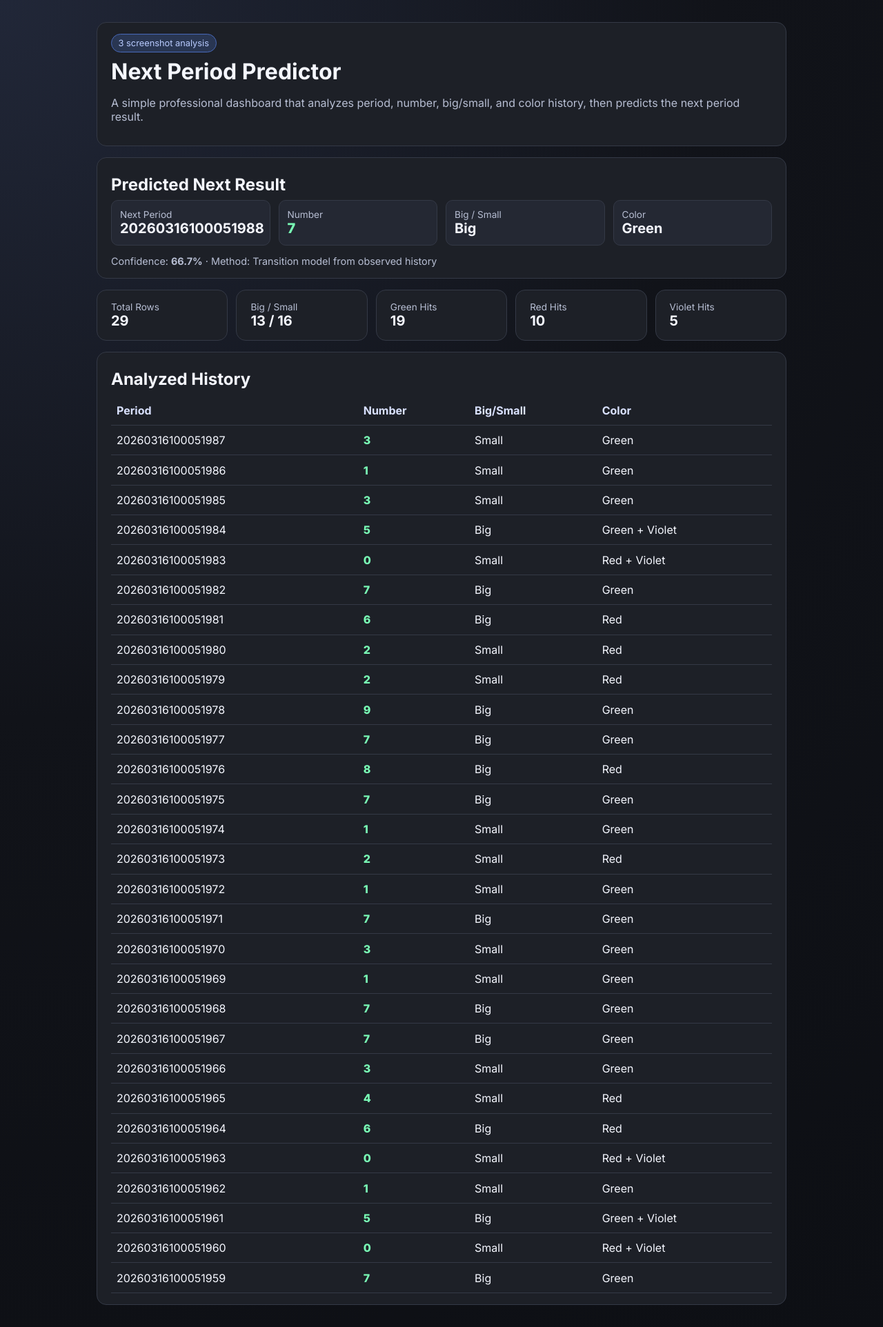
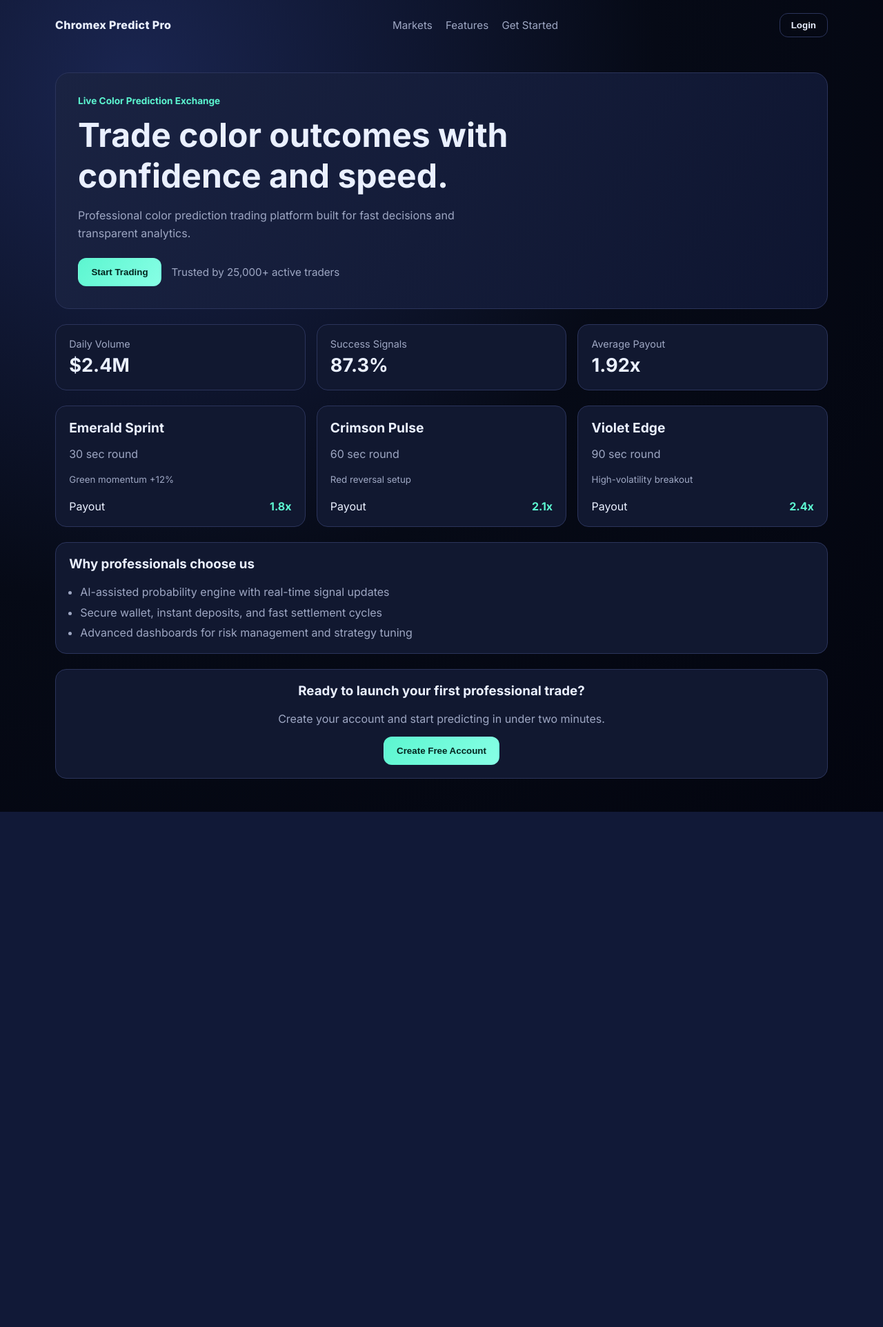
Before and after one commit to hs1855589-create/Web, a Flask app: page / in a window 1280 px wide. Shown: the whole page at 69% size. After the commit the page ends 1177 px from the top, so only its background shows below. Run offline with Flask 3, Linux system fonts and the light colour scheme.

Commit message:
Revert "Add period analyzer dashboard with next-period prediction"

```diff
--- a/app.py
+++ b/app.py
@@ -1,119 +1,42 @@
-from collections import Counter, defaultdict
 from flask import Flask, render_template
 
 app = Flask(__name__)
 
-# Historical rows transcribed from the three provided screenshots.
-# Latest period is first.
-HISTORY_ROWS = [
-    {"period": 20260316100051987, "number": 3},
-    {"period": 20260316100051986, "number": 1},
-    {"period": 20260316100051985, "number": 3},
-    {"period": 20260316100051984, "number": 5},
-    {"period": 20260316100051983, "number": 0},
-    {"period": 20260316100051982, "number": 7},
-    {"period": 20260316100051981, "number": 6},
-    {"period": 20260316100051980, "number": 2},
-    {"period": 20260316100051979, "number": 2},
-    {"period": 20260316100051978, "number": 9},
-    {"period": 20260316100051977, "number": 7},
-    {"period": 20260316100051976, "number": 8},
-    {"period": 20260316100051975, "number": 7},
-    {"period": 20260316100051974, "number": 1},
-    {"period": 20260316100051973, "number": 2},
-    {"period": 20260316100051972, "number": 1},
-    {"period": 20260316100051971, "number": 7},
-    {"period": 20260316100051970, "number": 3},
-    {"period": 20260316100051969, "number": 1},
-    {"period": 20260316100051968, "number": 7},
-    {"period": 20260316100051967, "number": 7},
-    {"period": 20260316100051966, "number": 3},
-    {"period": 20260316100051965, "number": 4},
-    {"period": 20260316100051964, "number": 6},
-    {"period": 20260316100051963, "number": 0},
-    {"period": 20260316100051962, "number": 1},
-    {"period": 20260316100051961, "number": 5},
-    {"period": 20260316100051960, "number": 0},
-    {"period": 20260316100051959, "number": 7},
-]
-
-
-def classify_big_small(number: int) -> str:
-    return "Big" if number >= 5 else "Small"
-
-
-def classify_colors(number: int) -> list[str]:
-    if number in {1, 3, 7, 9}:
-        return ["Green"]
-    if number in {2, 4, 6, 8}:
-        return ["Red"]
-    if number == 0:
-        return ["Red", "Violet"]
-    return ["Green", "Violet"]
-
-
-def enrich_rows(rows: list[dict]) -> list[dict]:
-    return [
-        {
-            **row,
-            "big_small": classify_big_small(row["number"]),
-            "colors": classify_colors(row["number"]),
-        }
-        for row in rows
-    ]
-
-
-def predict_next(rows: list[dict]) -> dict:
-    # Analyze in chronological order to build digit-transition probabilities.
-    chronological = list(reversed(rows))
-    transition_counts: dict[int, Counter] = defaultdict(Counter)
-
-    for current, nxt in zip(chronological, chronological[1:]):
-        transition_counts[current["number"]][nxt["number"]] += 1
-
-    latest = rows[0]
-    next_period = latest["period"] + 1
-    current_digit = latest["number"]
-
-    transitions_from_current = transition_counts.get(current_digit, Counter())
-    if transitions_from_current:
-        predicted_number, confidence_votes = transitions_from_current.most_common(1)[0]
-        confidence = confidence_votes / sum(transitions_from_current.values())
-        method = "Transition model from observed history"
-    else:
-        global_counts = Counter(row["number"] for row in rows)
-        predicted_number, confidence_votes = global_counts.most_common(1)[0]
-        confidence = confidence_votes / len(rows)
-        method = "Fallback to global frequency"
-
-    predicted_big_small = classify_big_small(predicted_number)
-    predicted_colors = classify_colors(predicted_number)
-
-    return {
-        "next_period": next_period,
-        "predicted_number": predicted_number,
-        "predicted_big_small": predicted_big_small,
-        "predicted_colors": predicted_colors,
-        "confidence": round(confidence * 100, 1),
-        "method": method,
-    }
-
 
 @app.route("/")
 def home():
-    enriched = enrich_rows(HISTORY_ROWS)
-    prediction = predict_next(HISTORY_ROWS)
-
-    summary = {
-        "rows": len(HISTORY_ROWS),
-        "big_count": sum(1 for row in enriched if row["big_small"] == "Big"),
-        "small_count": sum(1 for row in enriched if row["big_small"] == "Small"),
-        "green_hits": sum(1 for row in enriched if "Green" in row["colors"]),
-        "red_hits": sum(1 for row in enriched if "Red" in row["colors"]),
-        "violet_hits": sum(1 for row in enriched if "Violet" in row["colors"]),
+    platform = {
+        "name": "Chromex Predict Pro",
+        "tagline": "Professional color prediction trading platform built for fast decisions and transparent analytics.",
+        "cta": "Start Trading",
+        "trust_note": "Trusted by 25,000+ active traders",
+        "daily_volume": "$2.4M",
+        "win_rate": "87.3%",
+        "avg_payout": "1.92x",
     }
 
-    return render_template("index.html", rows=enriched, prediction=prediction, summary=summary)
+    markets = [
+        {
+            "name": "Emerald Sprint",
+            "window": "30 sec round",
+            "trend": "Green momentum +12%",
+            "payout": "1.8x",
+        },
+        {
+            "name": "Crimson Pulse",
+            "window": "60 sec round",
+            "trend": "Red reversal setup",
+            "payout": "2.1x",
+        },
+        {
+            "name": "Violet Edge",
+            "window": "90 sec round",
+            "trend": "High-volatility breakout",
+            "payout": "2.4x",
+        },
+    ]
+
+    return render_template("index.html", platform=platform, markets=markets)
 
 
 if __name__ == "__main__":
--- a/static/styles.css
+++ b/static/styles.css
@@ -1,11 +1,12 @@
 :root {
-  --bg: #111319;
-  --panel: #1d2027;
-  --panel-soft: #242833;
-  --line: #343946;
-  --text: #f5f7ff;
-  --muted: #b7bed3;
-  --accent: #5a8bff;
+  --bg: #060a16;
+  --surface: #111830;
+  --surface-2: #1a2342;
+  --primary: #5cf6d0;
+  --accent: #7d84ff;
+  --text: #eaf0ff;
+  --muted: #9ea7c3;
+  --line: #2b345b;
 }
 
 * {
@@ -14,103 +15,191 @@
 
 body {
   margin: 0;
-  font-family: "Inter", system-ui, sans-serif;
+  min-height: 100vh;
+  font-family: "Inter", system-ui, -apple-system, BlinkMacSystemFont, "Segoe UI", sans-serif;
   color: var(--text);
-  background: radial-gradient(circle at top left, #212738 0%, #111319 45%, #0d0f14 100%);
+  background: radial-gradient(circle at 15% 10%, #1a2550 0%, #060a16 50%, #03050f 100%);
 }
 
-.container {
-  width: min(1000px, 92vw);
-  margin: 2rem auto;
-  display: grid;
+.topbar,
+.page {
+  width: min(1120px, 92vw);
+  margin: 0 auto;
+}
+
+.topbar {
+  padding: 1.2rem 0;
+  display: flex;
+  align-items: center;
+  justify-content: space-between;
   gap: 1rem;
 }
 
-.hero,
-.prediction-card,
-.summary-grid article,
-.table-wrap {
-  background: var(--panel);
-  border: 1px solid var(--line);
-  border-radius: 14px;
-  padding: 1rem 1.25rem;
+.brand {
+  font-weight: 800;
+  letter-spacing: 0.02em;
 }
 
-.chip {
-  width: fit-content;
-  padding: 0.3rem 0.6rem;
-  background: rgba(90, 139, 255, 0.2);
-  color: #b8cbff;
-  border: 1px solid #4869ba;
-  border-radius: 999px;
-  font-size: 0.8rem;
-  margin: 0;
+nav {
+  display: flex;
+  gap: 1.2rem;
 }
 
-h1,
-h2 {
-  margin: 0.5rem 0;
+nav a {
+  color: var(--muted);
+  text-decoration: none;
+  font-size: 0.95rem;
 }
 
-p {
+.outline-btn,
+button {
+  border: 1px solid transparent;
+  cursor: pointer;
+  font-weight: 700;
+  border-radius: 12px;
+}
+
+.outline-btn {
+  background: transparent;
+  color: var(--text);
+  border-color: var(--line);
+  padding: 0.55rem 1rem;
+}
+
+.page {
+  padding: 2rem 0 3rem;
+  display: grid;
+  gap: 1.4rem;
+}
+
+.hero {
+  background: linear-gradient(120deg, #1a2342 0%, #0e1530 100%);
+  border: 1px solid var(--line);
+  border-radius: 20px;
+  padding: 2rem;
+}
+
+.eyebrow {
+  margin: 0;
+  color: var(--primary);
+  font-weight: 700;
+  font-size: 0.85rem;
+}
+
+.hero h1 {
+  margin: 0.75rem 0;
+  font-size: clamp(2rem, 4vw, 3rem);
+  max-width: 20ch;
+}
+
+.tagline {
+  color: var(--muted);
+  max-width: 58ch;
+  line-height: 1.6;
+}
+
+.hero-actions {
+  margin-top: 1.4rem;
+  display: flex;
+  flex-wrap: wrap;
+  gap: 0.9rem;
+  align-items: center;
+}
+
+button {
+  background: linear-gradient(130deg, var(--primary), #87ffe5);
+  color: #02241d;
+  padding: 0.75rem 1.15rem;
+}
+
+.trust {
+  color: var(--muted);
+  font-size: 0.95rem;
+}
+
+.stats {
+  display: grid;
+  grid-template-columns: repeat(3, 1fr);
+  gap: 1rem;
+}
+
+.stats article,
+.market-card,
+.features,
+.cta {
+  background: var(--surface);
+  border: 1px solid var(--line);
+  border-radius: 16px;
+  padding: 1.2rem;
+}
+
+.stats p {
+  margin: 0;
+  color: var(--muted);
+  font-size: 0.9rem;
+}
+
+.stats strong {
+  margin-top: 0.35rem;
+  display: block;
+  font-size: 1.7rem;
+}
+
+.market-grid {
+  display: grid;
+  grid-template-columns: repeat(3, 1fr);
+  gap: 1rem;
+}
+
+.market-card h2 {
+  margin: 0;
+  font-size: 1.2rem;
+}
+
+.market-card p,
+.market-card small {
   color: var(--muted);
 }
 
-.prediction-grid,
-.summary-grid {
-  display: grid;
-  grid-template-columns: repeat(auto-fit, minmax(150px, 1fr));
-  gap: 0.75rem;
+.card-footer {
+  margin-top: 1.2rem;
+  display: flex;
+  justify-content: space-between;
+  align-items: center;
 }
 
-.prediction-grid article {
-  background: var(--panel-soft);
-  border: 1px solid var(--line);
-  border-radius: 10px;
-  padding: 0.75rem;
+.card-footer strong {
+  color: var(--primary);
 }
 
-span {
-  display: block;
-  color: var(--muted);
-  font-size: 0.85rem;
+.features h3,
+.cta h3 {
+  margin-top: 0;
 }
 
-strong {
-  font-size: 1.25rem;
+.features ul {
+  margin: 0;
+  padding-left: 1rem;
+  display: grid;
+  gap: 0.6rem;
+  color: var(--muted);
 }
 
-.number,
-.num {
-  color: #79fbb5;
-  font-weight: 800;
+.cta {
+  text-align: center;
 }
 
-.meta {
-  margin-bottom: 0;
-  font-size: 0.9rem;
+.cta p {
+  color: var(--muted);
 }
 
-table {
-  width: 100%;
-  border-collapse: collapse;
-  margin-top: 0.6rem;
-}
+@media (max-width: 860px) {
+  nav {
+    display: none;
+  }
 
-th,
-td {
-  text-align: left;
-  padding: 0.7rem 0.5rem;
-  border-bottom: 1px solid var(--line);
-}
-
-th {
-  color: #d9e1ff;
-}
-
-@media (max-width: 640px) {
-  th,
-  td {
-    font-size: 0.88rem;
+  .stats,
+  .market-grid {
+    grid-template-columns: 1fr;
   }
 }
--- a/templates/index.html
+++ b/templates/index.html
@@ -3,7 +3,7 @@
   <head>
     <meta charset="UTF-8" />
     <meta name="viewport" content="width=device-width, initial-scale=1.0" />
-    <title>Period Analyzer Pro</title>
+    <title>{{ platform.name }} | Color Prediction Trading</title>
     <link rel="preconnect" href="https://fonts.googleapis.com" />
     <link rel="preconnect" href="https://fonts.gstatic.com" crossorigin />
     <link
@@ -13,71 +13,70 @@
     <link rel="stylesheet" href="{{ url_for('static', filename='styles.css') }}" />
   </head>
   <body>
-    <main class="container">
-      <header class="hero">
-        <p class="chip">3 screenshot analysis</p>
-        <h1>Next Period Predictor</h1>
-        <p>
-          A simple professional dashboard that analyzes period, number, big/small, and color history,
-          then predicts the next period result.
-        </p>
+    <header class="topbar">
+      <div class="brand">{{ platform.name }}</div>
+      <nav>
+        <a href="#markets">Markets</a>
+        <a href="#features">Features</a>
+        <a href="#start">Get Started</a>
+      </nav>
+      <button class="outline-btn">Login</button>
     </header>
 
-      <section class="prediction-card">
-        <h2>Predicted Next Result</h2>
-        <div class="prediction-grid">
+    <main class="page">
+      <section class="hero">
+        <p class="eyebrow">Live Color Prediction Exchange</p>
+        <h1>Trade color outcomes with confidence and speed.</h1>
+        <p class="tagline">{{ platform.tagline }}</p>
+
+        <div class="hero-actions">
+          <button>{{ platform.cta }}</button>
+          <span class="trust">{{ platform.trust_note }}</span>
+        </div>
+      </section>
+
+      <section class="stats" aria-label="Key platform metrics">
         <article>
-            <span>Next Period</span>
-            <strong>{{ prediction.next_period }}</strong>
+          <p>Daily Volume</p>
+          <strong>{{ platform.daily_volume }}</strong>
         </article>
         <article>
-            <span>Number</span>
-            <strong class="number">{{ prediction.predicted_number }}</strong>
+          <p>Success Signals</p>
+          <strong>{{ platform.win_rate }}</strong>
         </article>
         <article>
-            <span>Big / Small</span>
-            <strong>{{ prediction.predicted_big_small }}</strong>
+          <p>Average Payout</p>
+          <strong>{{ platform.avg_payout }}</strong>
         </article>
-          <article>
-            <span>Color</span>
-            <strong>{{ prediction.predicted_colors | join(' + ') }}</strong>
-          </article>
-        </div>
-        <p class="meta">
-          Confidence: <b>{{ prediction.confidence }}%</b> · Method: {{ prediction.method }}
-        </p>
       </section>
 
-      <section class="summary-grid">
-        <article><span>Total Rows</span><strong>{{ summary.rows }}</strong></article>
-        <article><span>Big / Small</span><strong>{{ summary.big_count }} / {{ summary.small_count }}</strong></article>
-        <article><span>Green Hits</span><strong>{{ summary.green_hits }}</strong></article>
-        <article><span>Red Hits</span><strong>{{ summary.red_hits }}</strong></article>
-        <article><span>Violet Hits</span><strong>{{ summary.violet_hits }}</strong></article>
+      <section class="market-grid" id="markets" aria-label="Active color markets">
+        {% for market in markets %}
+        <article class="market-card">
+          <h2>{{ market.name }}</h2>
+          <p>{{ market.window }}</p>
+          <small>{{ market.trend }}</small>
+          <div class="card-footer">
+            <span>Payout</span>
+            <strong>{{ market.payout }}</strong>
+          </div>
+        </article>
+        {% endfor %}
       </section>
 
-      <section class="table-wrap">
-        <h2>Analyzed History</h2>
-        <table>
-          <thead>
-            <tr>
-              <th>Period</th>
-              <th>Number</th>
-              <th>Big/Small</th>
-              <th>Color</th>
-            </tr>
-          </thead>
-          <tbody>
-            {% for row in rows %}
-            <tr>
-              <td>{{ row.period }}</td>
-              <td class="num">{{ row.number }}</td>
-              <td>{{ row.big_small }}</td>
-              <td>{{ row.colors | join(' + ') }}</td>
-            </tr>
-            {% endfor %}
-          </tbody>
-        </table>
+      <section class="features" id="features">
+        <h3>Why professionals choose us</h3>
+        <ul>
+          <li>AI-assisted probability engine with real-time signal updates</li>
+          <li>Secure wallet, instant deposits, and fast settlement cycles</li>
+          <li>Advanced dashboards for risk management and strategy tuning</li>
+        </ul>
+      </section>
+
+      <section class="cta" id="start">
+        <h3>Ready to launch your first professional trade?</h3>
+        <p>Create your account and start predicting in under two minutes.</p>
+        <button>Create Free Account</button>
       </section>
     </main>
   </body>
```
Lines whose indentation alone changed are shown as unchanged.
